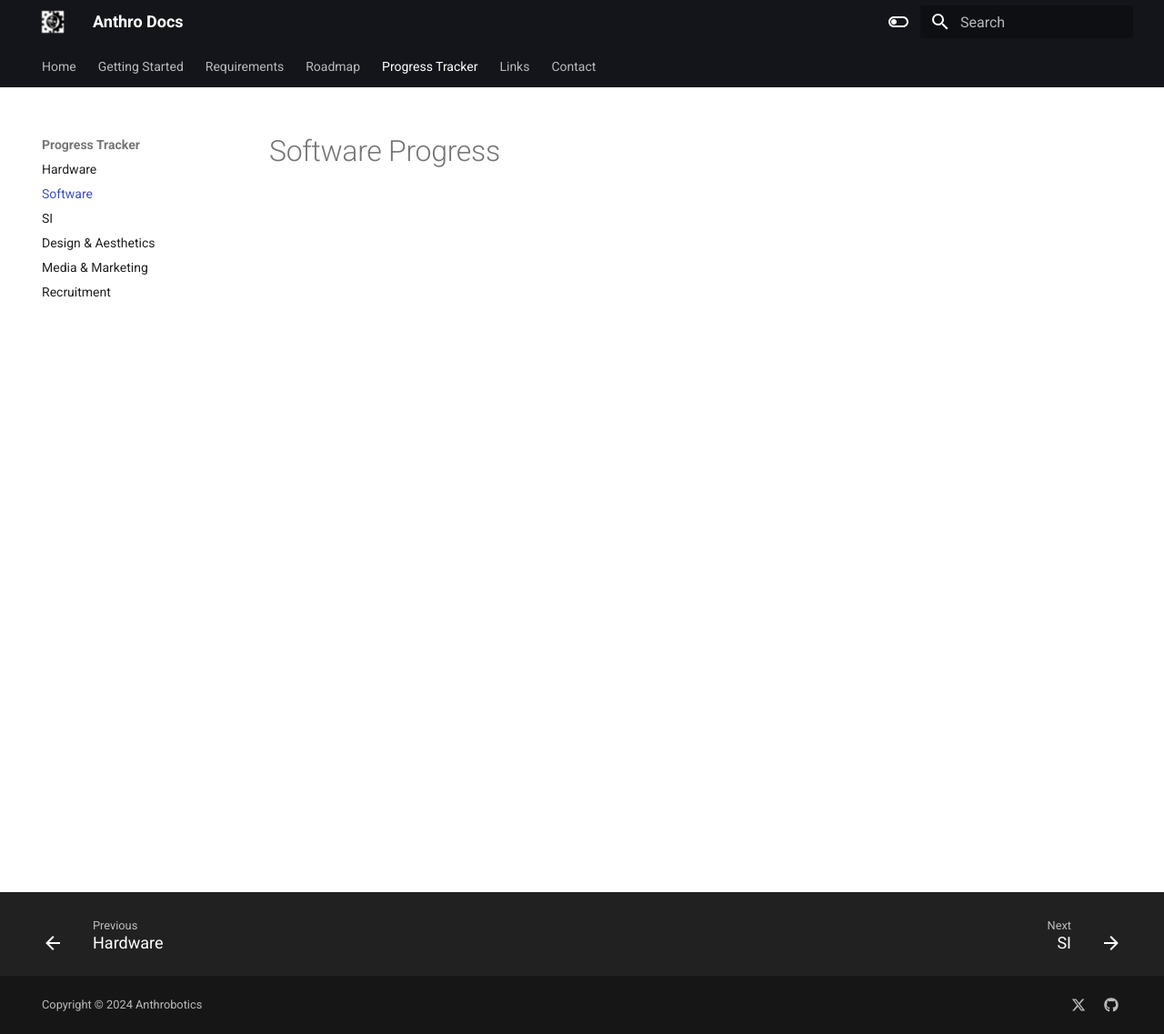
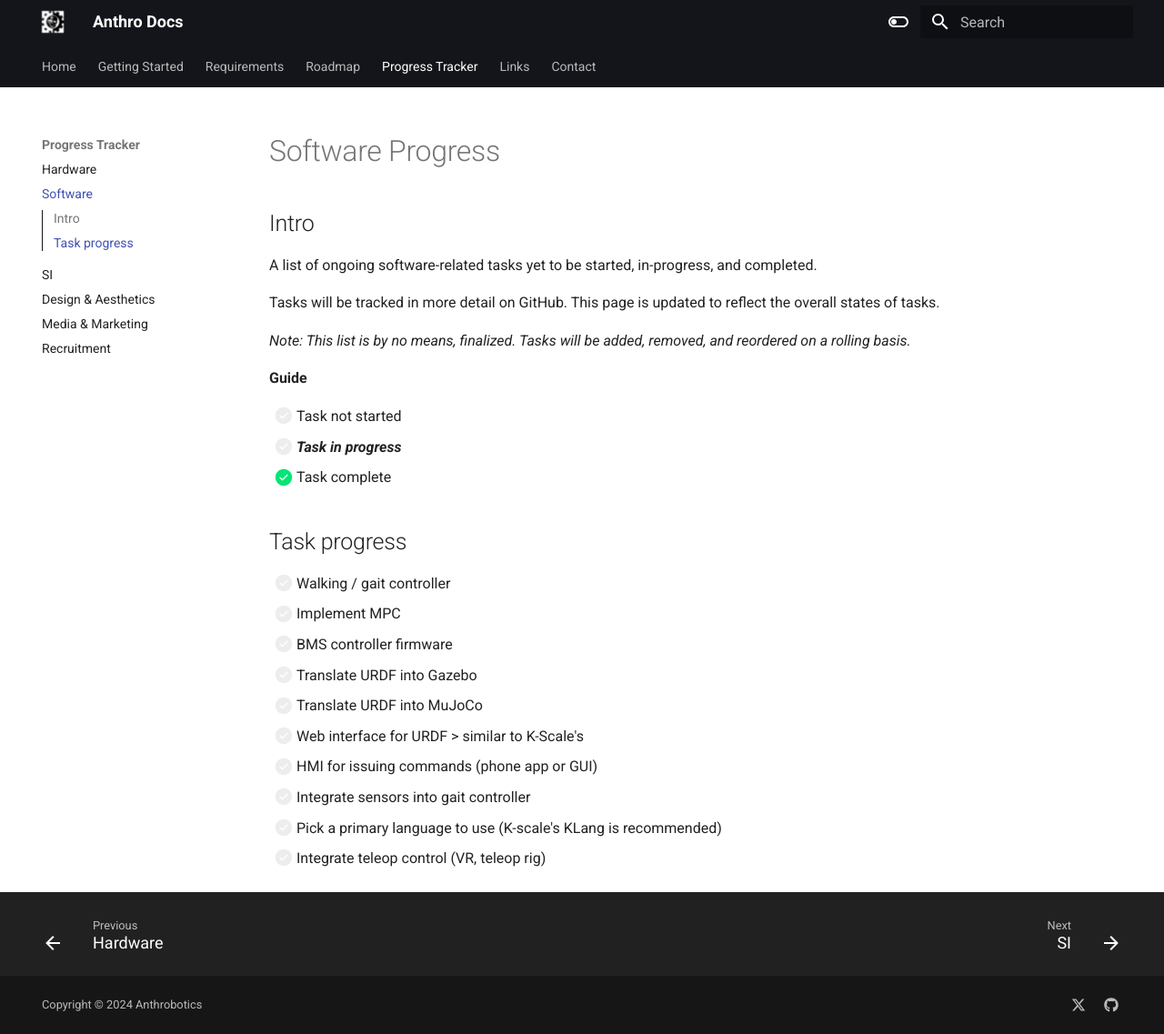
Before and after one commit to Anthrobotics/anthro-docs, an MkDocs documentation site: the page built from docs/progress tracker/software progress.md, in a window 1280 px wide and 1137 px high. Shown: the whole window at 91% size. Built offline with MkDocs 1.6.1 and Material for MkDocs 9.7.7, drawn with Linux system fonts in a browser that asks for light colours.

Commit message:
Update software progress.md

```diff
--- a/docs/progress tracker/software progress.md
+++ b/docs/progress tracker/software progress.md
@@ -1 +1,27 @@
 # Software Progress
+
+## Intro
+A list of ongoing software-related tasks yet to be started, in-progress, and completed.
+
+Tasks will be tracked in more detail on GitHub. This page is updated to reflect the overall states of tasks.
+
+*Note: This list is by no means, finalized. Tasks will be added, removed, and reordered on a rolling basis.*
+
+**Guide**
+
+- [ ] Task not started
+- [ ] ***Task in progress***
+- [X] Task complete
+
+## Task progress
+
+- [ ] Walking / gait controller
+- [ ] Implement MPC
+- [ ] BMS controller firmware
+- [ ] Translate URDF into Gazebo
+- [ ] Translate URDF into MuJoCo
+- [ ] Web interface for URDF > similar to K-Scale's
+- [ ] HMI for issuing commands (phone app or GUI)
+- [ ] Integrate sensors into gait controller
+- [ ] Pick a primary language to use (K-scale's KLang is recommended)
+- [ ] Integrate teleop control (VR, teleop rig)
```
